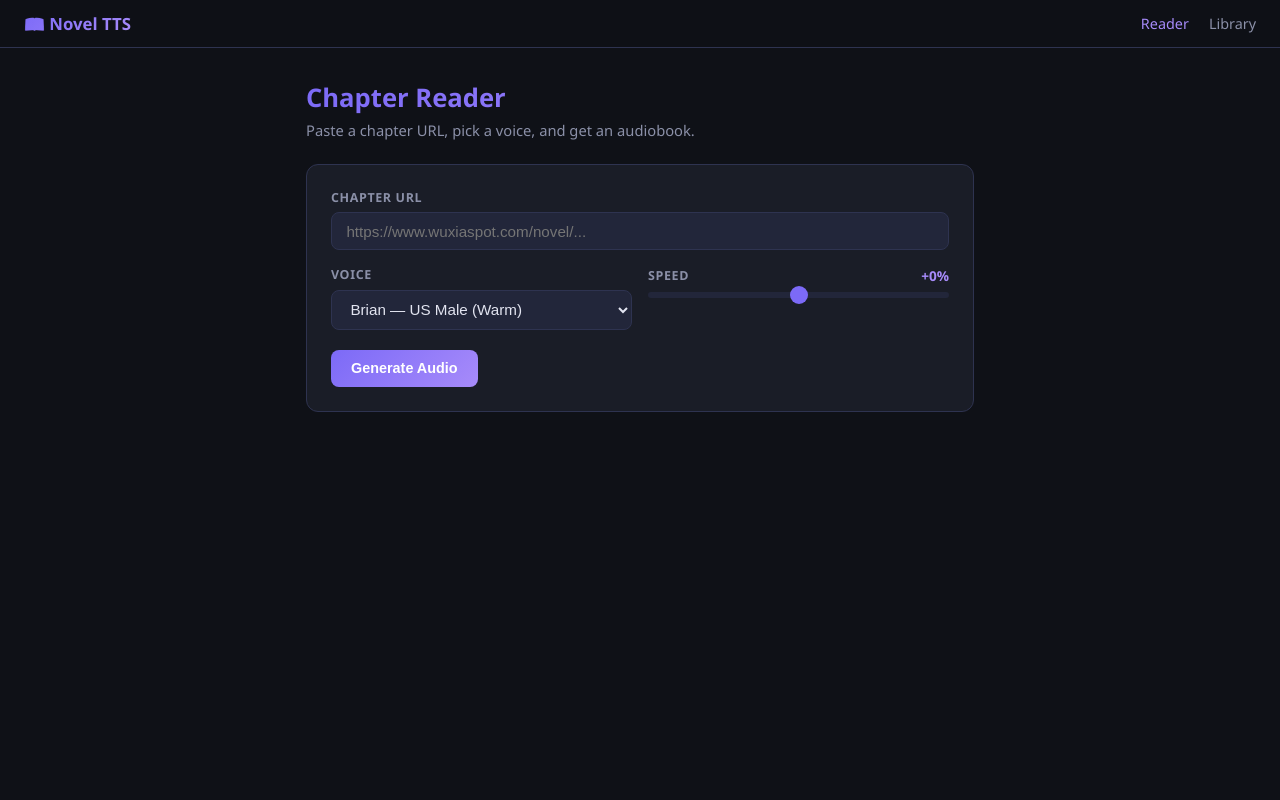
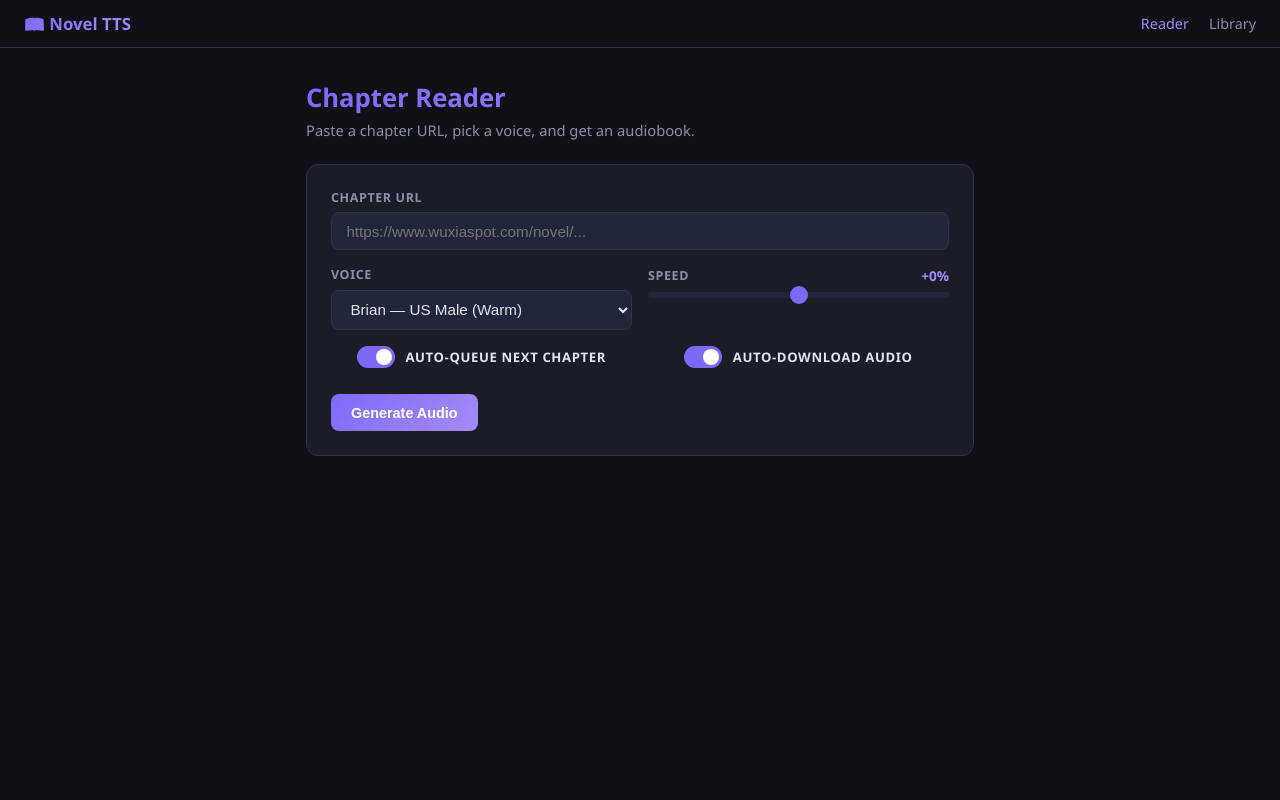
Before and after one commit to ShegzBit/shegzbit-audiobook, a FastAPI app: page / in a window 1280 px wide. Run offline with FastAPI, Linux system fonts and the light colour scheme.

Commit message:
Adds auto next and auto download

```diff
--- a/static/app.js
+++ b/static/app.js
@@ -109,6 +109,18 @@ if (typeof PAGE !== 'undefined' && PAGE === 'reader') {
   const btnQueueNext  = document.getElementById('btn-queue-next');
   const nextQueuedMsg = document.getElementById('next-queued-msg');
 
+  const toggleAutoQueue     = document.getElementById('toggle-auto-queue');
+  const toggleAutoDownload  = document.getElementById('toggle-auto-download');
+
+  function initToggle(toggleEl, key, defaultVal) {
+    const stored = localStorage.getItem(key);
+    const val = stored !== null ? stored === 'true' : defaultVal;
+    toggleEl.checked = val;
+    toggleEl.addEventListener('change', () => localStorage.setItem(key, toggleEl.checked));
+  }
+  initToggle(toggleAutoQueue,    'auto-queue-enabled',    true);
+  initToggle(toggleAutoDownload, 'auto-download-enabled', true);
+
   let pollingInterval = null;
   let currentJobId    = null;
   let currentJobData  = null;
@@ -175,9 +187,16 @@ if (typeof PAGE !== 'undefined' && PAGE === 'reader') {
     playerDl.download         = chapter.title.replace(/[^a-z0-9 ]/gi, '_') + '.mp3';
 
     if (chapter.next_chapter_url) {
-      nextRow.style.display = 'flex';
-      nextQueuedMsg.style.display = 'none';
-      btnQueueNext.disabled = false;
+      if (toggleAutoQueue.checked) {
+        nextRow.style.display = 'none';
+        if (chapter.novel_id && episode?.id) {
+          autoQueueNext(chapter.novel_id, episode.id);
+        }
+      } else {
+        nextRow.style.display = 'flex';
+        nextQueuedMsg.style.display = 'none';
+        btnQueueNext.disabled = false;
+      }
     } else {
       nextRow.style.display = 'none';
     }
@@ -193,7 +212,7 @@ if (typeof PAGE !== 'undefined' && PAGE === 'reader') {
 
     // Auto-queue next when audio ends
     window._onAudioEnded = () => {
-      if (chapter.novel_id && episode?.id) {
+      if (toggleAutoQueue.checked && chapter.novel_id && episode?.id) {
         autoQueueNext(chapter.novel_id, episode.id);
       }
     };
@@ -212,6 +231,14 @@ if (typeof PAGE !== 'undefined' && PAGE === 'reader') {
         clearInterval(pollingInterval);
         setSubmitBusy(false);
         showPlayer(data.chapter, data.episode);
+        if (toggleAutoDownload.checked && data.chapter?.audio_url) {
+          const a = document.createElement('a');
+          a.href = data.chapter.audio_url;
+          a.download = data.chapter.title?.replace(/[^a-z0-9 ]/gi, '_') + '.mp3' || 'audio.mp3';
+          document.body.appendChild(a);
+          a.click();
+          a.remove();
+        }
       } else if (['error', 'captcha_blocked'].includes(data.status)) {
         clearInterval(pollingInterval);
         setSubmitBusy(false);
--- a/static/style.css
+++ b/static/style.css
@@ -14,6 +14,8 @@
   --warn:      #fbbf24;
   --radius:    12px;
   --pp-height: 64px;
+  --toggle-bg: #2e3350;
+  --toggle-on: #7c6af7;
 }
 
 html { scroll-behavior: smooth; }
@@ -106,6 +108,34 @@ label {
   width: 18px; height: 18px; border-radius: 50%;
   background: var(--accent); cursor: pointer;
 }
+
+/* ---- Toggle switches ---- */
+.toggles-row { margin-top: 1rem; }
+.toggle-field { display: flex; align-items: center; }
+.toggle-label {
+  display: flex; align-items: center; gap: .65rem; cursor: pointer;
+  user-select: none;
+}
+.toggle-label input {
+  position: absolute; opacity: 0; width: 0; height: 0;
+}
+.toggle-slider {
+  position: relative; width: 38px; height: 22px; flex-shrink: 0;
+  background: var(--toggle-bg); border-radius: 11px;
+  transition: background .2s;
+}
+.toggle-slider::after {
+  content: ''; position: absolute; top: 3px; left: 3px;
+  width: 16px; height: 16px; border-radius: 50%;
+  background: var(--muted); transition: transform .2s, background .2s;
+}
+.toggle-label input:checked + .toggle-slider {
+  background: var(--toggle-on);
+}
+.toggle-label input:checked + .toggle-slider::after {
+  transform: translateX(16px); background: #fff;
+}
+.toggle-text { font-size: .82rem; color: var(--text); white-space: nowrap; }
 
 /* ---- Buttons ---- */
 .btn-row { display: flex; gap: .75rem; margin-top: 1.25rem; }
--- a/templates/index.html
+++ b/templates/index.html
@@ -30,6 +30,23 @@
         <span id="rate-label" class="rate-value">+0%</span>
       </div>
       <input type="range" id="rate-range" min="-30" max="30" step="5" value="0" class="range" />
+    </div>
+  </div>
+
+  <div class="row-2 toggles-row">
+    <div class="field toggle-field">
+      <label class="toggle-label">
+        <input type="checkbox" id="toggle-auto-queue" checked />
+        <span class="toggle-slider"></span>
+        <span class="toggle-text">Auto-queue next chapter</span>
+      </label>
+    </div>
+    <div class="field toggle-field">
+      <label class="toggle-label">
+        <input type="checkbox" id="toggle-auto-download" checked />
+        <span class="toggle-slider"></span>
+        <span class="toggle-text">Auto-download audio</span>
+      </label>
     </div>
   </div>
 
```
Also changed, not shown: novel_reader.db, 4 other files.
